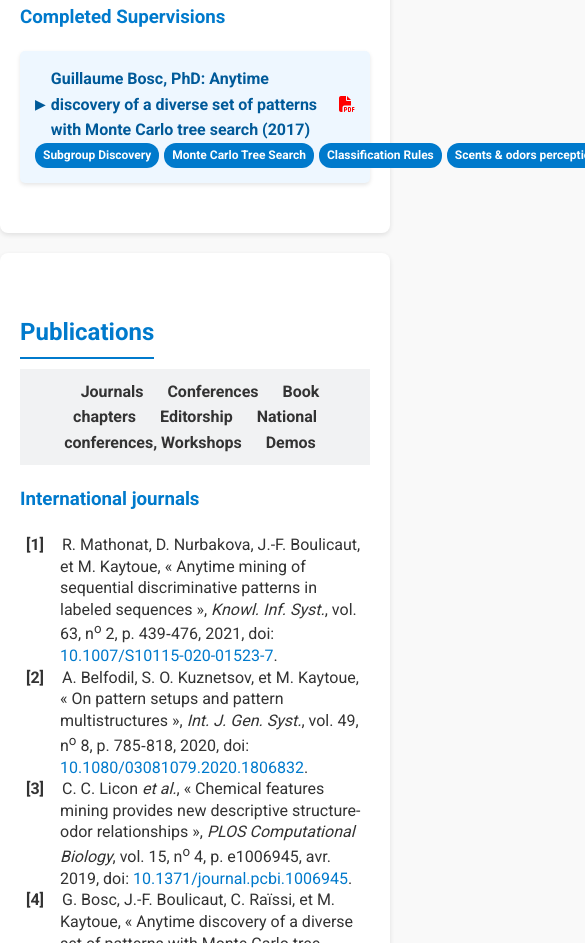
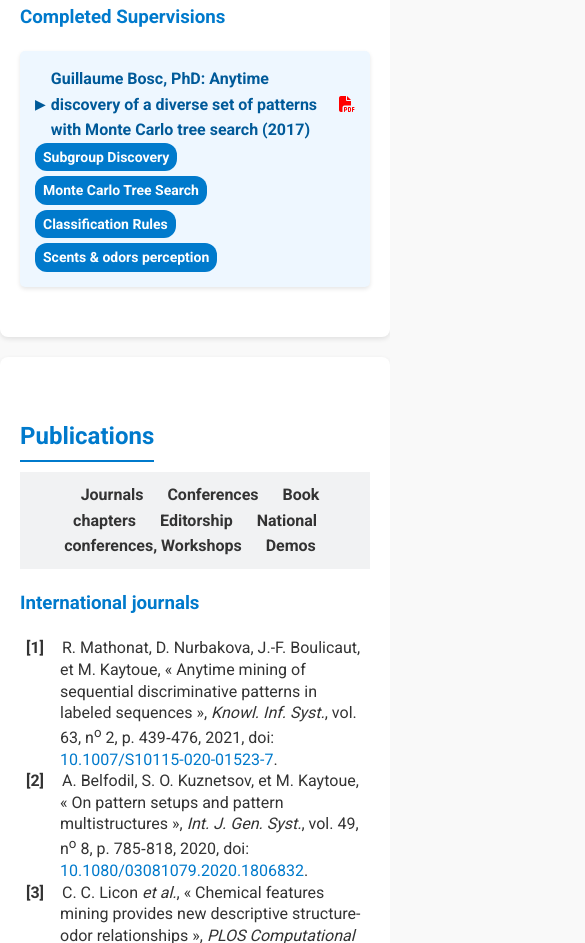
Before and after one commit to mehdi-kaytoue/mehdi-kaytoue.github.io, a plain HTML site: page index.html in a window 390 px wide. Shown: the part 1913-2856 px from the top of the page, 585 px wide, since content can reach past the window. Drawn offline with Linux system fonts and the light colour scheme.

Commit message:
Update index.html
fix small screen

```diff
--- a/index.html
+++ b/index.html
@@ -214,6 +214,8 @@ window.onscroll = function () {
   .tags {
         display: flex;
         gap: 5px;
+        flex-wrap: wrap; /* Ensures wrapping */
+
     }
     .tag {
         background: #007acc;
@@ -223,6 +225,18 @@ window.onscroll = function () {
         font-size: 12px;
         font-weight: bold;
         white-space: nowrap;
+    }
+
+      /* Responsive Fix for Small Screens */
+      @media (max-width: 480px) {
+        .tags {
+            flex-direction: column; /* Stack tags vertically on small screens */
+            align-items: flex-start;
+        }
+        .tag {
+            width: fit-content; /* Ensures tags don't stretch too much */
+            font-size: 14px; /* Slightly larger for better readability */
+        }
     }
 </style>
 
```
